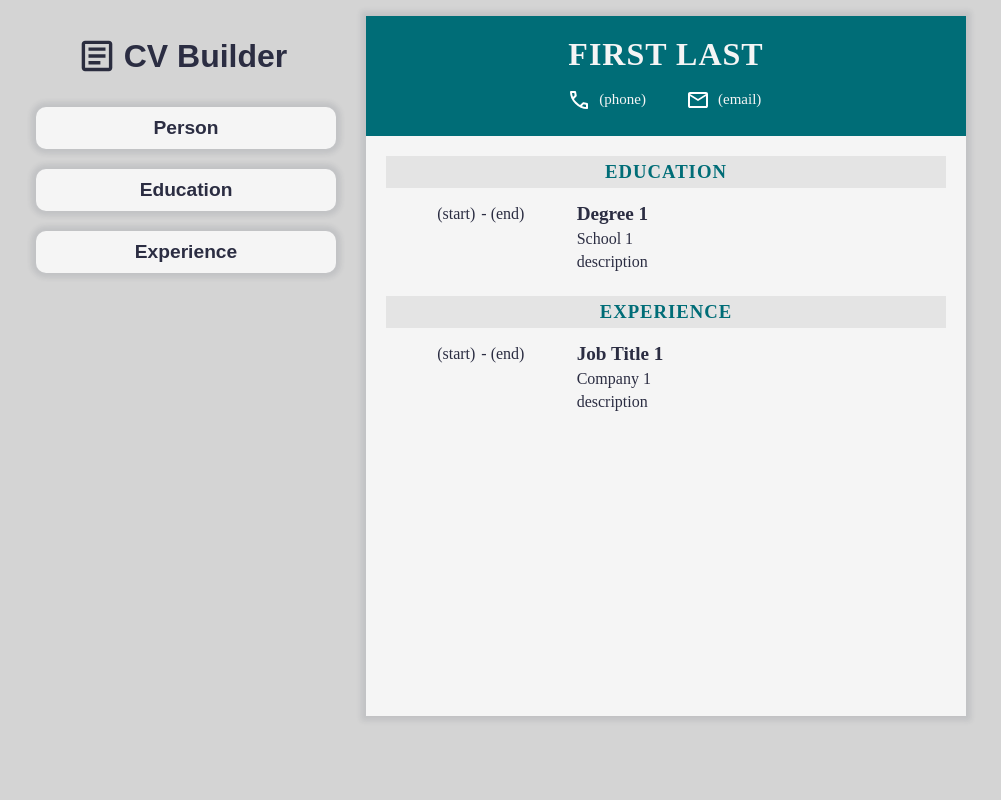
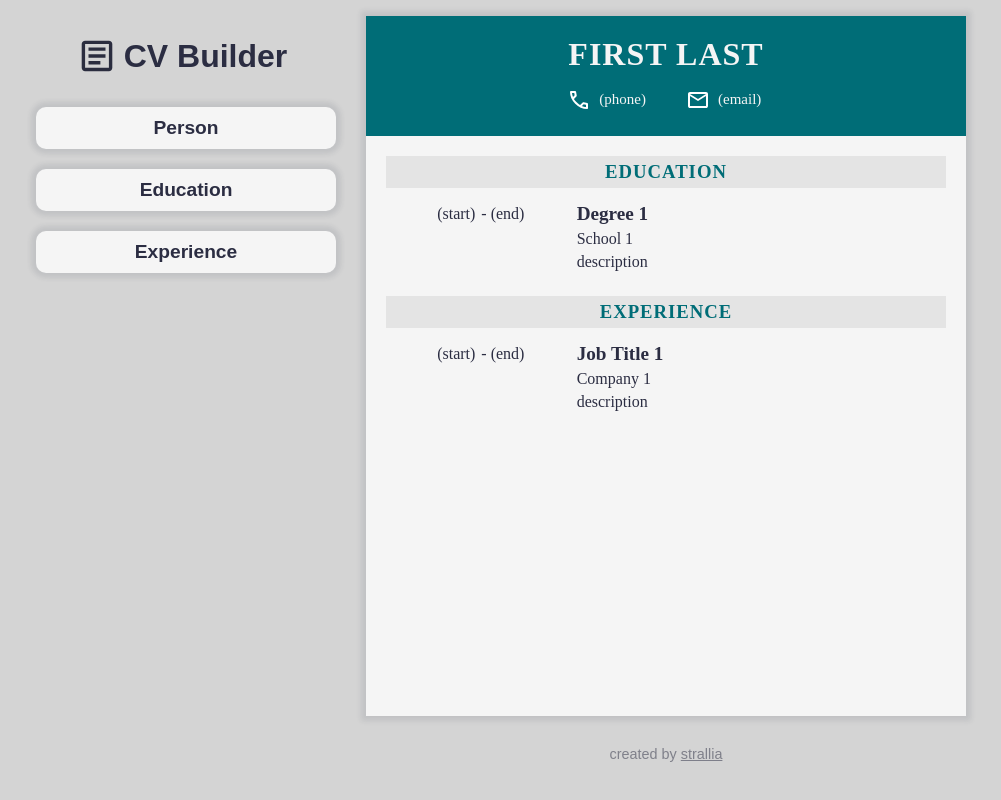
Before and after one commit to strallia/cv-app, a React (Vite) app: page / in a window 1280 px wide. Shown: the whole page, without its empty margins (139-1140 px from the left). Built offline with nearby package versions, Linux system fonts and the light colour scheme.

Commit message:
feat: Add footer

```diff
--- a/src/components/App.jsx
+++ b/src/components/App.jsx
@@ -68,6 +68,11 @@ function App() {
           />
         </div>
       </div>
+      <footer>
+        <span>
+          created by <a href="https://github.com/strallia">strallia</a>
+        </span>
+      </footer>
     </>
   );
 }
--- a/src/styles/App.css
+++ b/src/styles/App.css
@@ -305,6 +305,15 @@ input {
   grid-row: 3/4;
 }
 
+footer {
+  justify-self: center;
+  font-size: 0.9rem;
+  color: rgba(var(--charcoal), 0.5);
+  a {
+    color: inherit;
+  }
+}
+
 @media (min-width: 650px) {
   body {
     padding: 0;
@@ -362,4 +371,7 @@ input {
   .preview-section__entry--description {
     grid-column: 3/4;
   }
+  footer {
+    grid-column: 2/3;
+  }
 }
```
